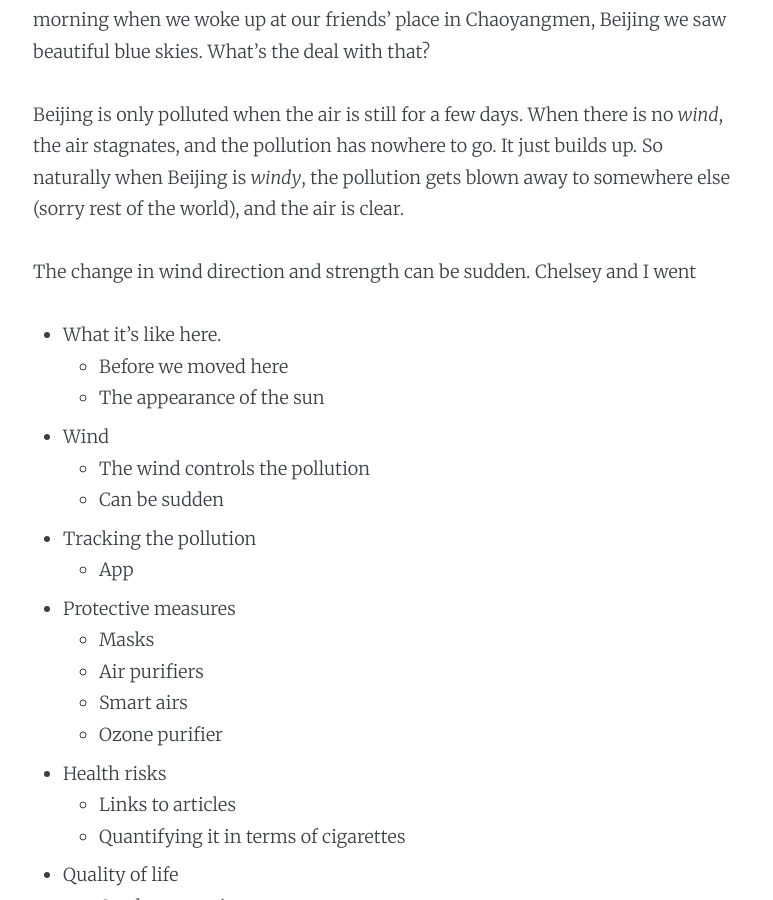
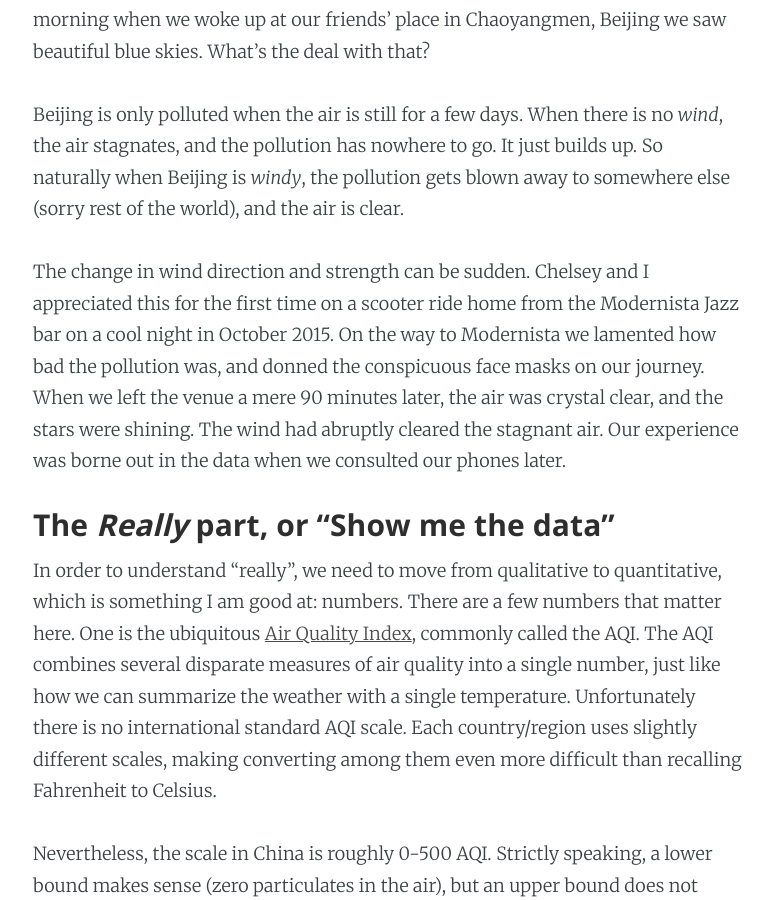
Before and after one commit to chugly/chugly.github.io, a Jekyll site: the page built from _posts/2016-01-13-the_deal_with_pollution.md, in a window 1280 px wide and 900 px high, scrolled down 1529 px. Shown: the whole window, without its empty margins (252-1025 px from the left). Built offline with Jekyll 4.4.1, drawn with Linux system fonts in a browser that asks for light colours; nearby versions of some CDN libraries; Markdown is read by kramdown in place of the engine named in the settings; some of the changed text lies outside the part shown.

Commit message:
some more content to the pollution post.

```diff
--- a/_posts/2016-01-13-the_deal_with_pollution.md
+++ b/_posts/2016-01-13-the_deal_with_pollution.md
@@ -23,11 +23,20 @@ The deal is that sometimes it gets really polluted in Beijing.  There are two wo
 
 ### *Sometimes*
 
-*Sometimes* means that it's not always polluted here, which is a misconception that I had, and a misconception that is probably shared among many outsiders.  When I got out of the Beijing airport and breathed the Beijing air, it reminded me of a forgettable scene from the movie *12 Monkeys*, a lesser-known early nineties Brad Pitt flick with a killer soundtrack.  The scene I have in mind is towards the end (spoiler alert), when the perpetrator of a biological terror attack opens---upon request by a customs agent---a vile of odorless, clear gas in an airport lobby.  The toxin has just silently infected him and the agent, and was now permeating the air around them.  The perp's grimmace as he quietly acknowledges the toxic air around him must have been mirrored in my own face when I surveyed the Beijing air for the first time.  *WAS IT OKAY TO BREATHE?*.  I slowly took longer and longer breaths as I became comfortable with the fact that the air was just fine.  The next morning when we woke up at our friends' place in Chaoyangmen, Beijing we saw beautiful blue skies.  What's the deal with that?
+*Sometimes* means that it's **not always polluted here**, which is a misconception that I had, and a misconception that is probably shared among many outsiders.  When I got out of the Beijing airport and breathed the Beijing air, it reminded me of [a forgettable scene from the movie 12 Monkeys](https://youtu.be/5Zht43WrCmk?t=7m55s), a lesser-known early nineties Brad Pitt flick with a killer soundtrack.  The scene I have in mind is towards the end (spoiler alert), when the perpetrator of a biological terror attack opens---upon request by a customs agent---a vile of odorless, clear gas in an airport lobby.  The toxin has just silently infected him and the agent, and was now permeating the air around them.  The perp's grimmace as he quietly acknowledges the toxic air around him must have been mirrored in my own face when I surveyed the Beijing air for the first time.  *WAS IT OKAY TO BREATHE?*.  I slowly took longer and longer breaths as I became comfortable with the fact that the air was **just fine**.  The next morning when we woke up at our friends' place in Chaoyangmen, Beijing we saw beautiful blue skies.  What's the deal with that?
 
 Beijing is only polluted when the air is still for a few days.  When there is no *wind*, the air stagnates, and the pollution has nowhere to go.  It just builds up.  So naturally when Beijing is *windy*, the pollution gets blown away to somewhere else (sorry rest of the world), and the air is clear.
 
-The change in wind direction and strength can be sudden.  Chelsey and I went
+The change in wind direction and strength can be sudden.  Chelsey and I appreciated this for the first time on a scooter ride home from the Modernista Jazz bar on a cool night in October 2015.  On the way to Modernista we lamented how bad the pollution was, and donned the conspicuous face masks on our journey.  When we left the venue a mere 90 minutes later, the air was crystal clear, and the stars were shining.  The wind had abruptly cleared the stagnant air.  Our experience was borne out in the data when we consulted our phones later.
+
+### The *Really* part, or "Show me the data"
+
+In order to understand "really", we need to move from qualitative to quantitative, which is something I am good at: numbers.  There are a few numbers that matter here.  One is the ubiquitous [Air Quality Index](https://en.wikipedia.org/wiki/Air_quality_index), commonly called the AQI.  The AQI combines several disparate measures of air quality into a single number, just like how we can summarize the weather with a single temperature.  Unfortunately there is no international standard AQI scale.  Each country/region uses slightly different scales, making converting among them even more difficult than recalling Fahrenheit to Celsius.
+
+Nevertheless, the scale in China is roughly 0-500 AQI.  Strictly speaking, a lower bound makes sense (zero particulates in the air), but an upper bound does not make sense, in the same way that an upper bound on temperature does not really make sense.  I suppose the upper bound on AQI could be when the air is so dense with particles that fusion can occur, or something less drastic, like our lungs are filled with sand.  The truth is that an AQI of 500 effectively means "holy shit it is really freaking polluted."  We have experienced 3 or 4 of these types of episodes, and they are *wild*.  But rare.  They get a lot of attention in the news because the photos look so dramatic.
+
+To put the numbers in perspective, today in Austin Texas the AQI was about 40.  Right now in Beijing, the AQI is about 100.  Looking through the last month of data for the US, I can find [instances of AQI as high as 150](https://airnow.gov/index.cfm?action=airnow.mapsarchivedetail&domainid=53&mapdate=20160212&tab=1), though again with the caveat that the scales might be slightly different, etc.  I think these are the same scales though (0-500 range).  The normal state in the US is "good" or 0-50 and green color.  The normal in Beijing seems to be closer to the 100-200 mark (orange or red).  These categories are considered "unhealthy for sensitive groups", or just plain old "unhealthy".
+
 
 
 
```
Also changed, not shown: other parts of _posts/2016-01-13-the_deal_with_pollution.md (+1 -1 lines).
